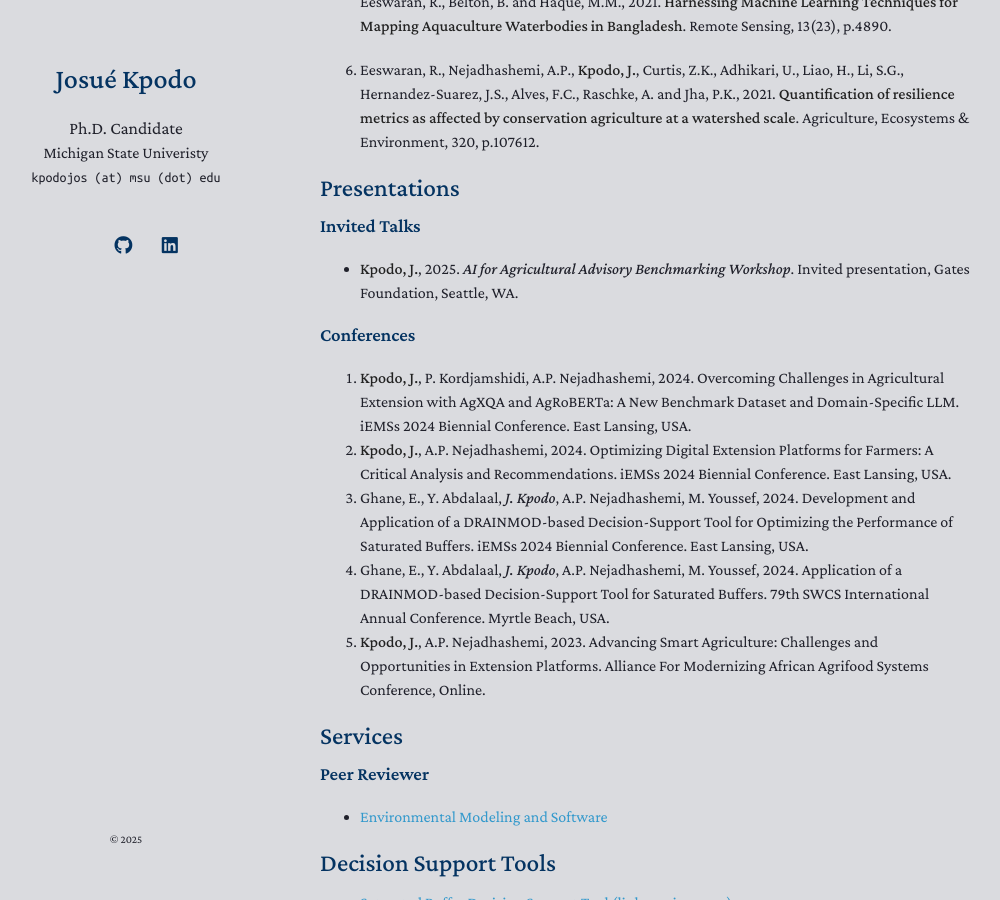
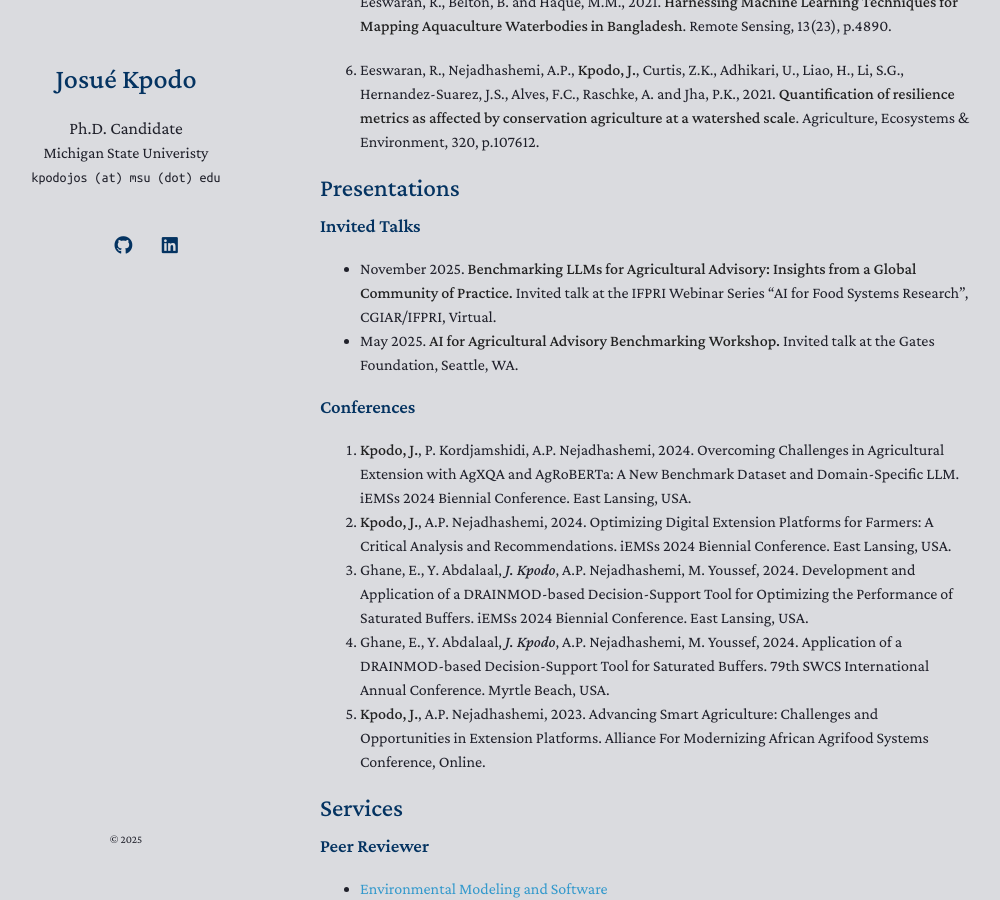
Before and after one commit to eusojk/eusojk.github.io, a Jekyll site: the page built from index.md, in a window 1280 px wide and 900 px high, scrolled down 885 px. Shown: the whole window, without its empty margins (150-1150 px from the left). Built offline with Jekyll 4.4.1, drawn with Linux system fonts in a browser that asks for light colours; nearby versions of some CDN libraries; a style sheet for code colours, icons or effects is not loaded; our own code applies the rules of GitHub Pages for plain Markdown files.

Commit message:
Revise invited talks in index.md
Updated invited talks section with new presentation details.

```diff
--- a/index.md
+++ b/index.md
@@ -32,7 +32,8 @@ My primary research is multidisciplinary and lies at the intersection of Natural
 
 ### Invited Talks
 
-* **Kpodo, J.**, 2025. *AI for Agricultural Advisory Benchmarking Workshop*. Invited presentation, Gates Foundation, Seattle, WA.
+- November 2025. **Benchmarking LLMs for Agricultural Advisory: Insights from a Global Community of Practice.** Invited talk at the IFPRI Webinar Series “AI for Food Systems Research”, CGIAR/IFPRI, Virtual.
+- May 2025. **AI for Agricultural Advisory Benchmarking Workshop.** Invited talk at the Gates Foundation, Seattle, WA.
 
 
 ### Conferences
```
